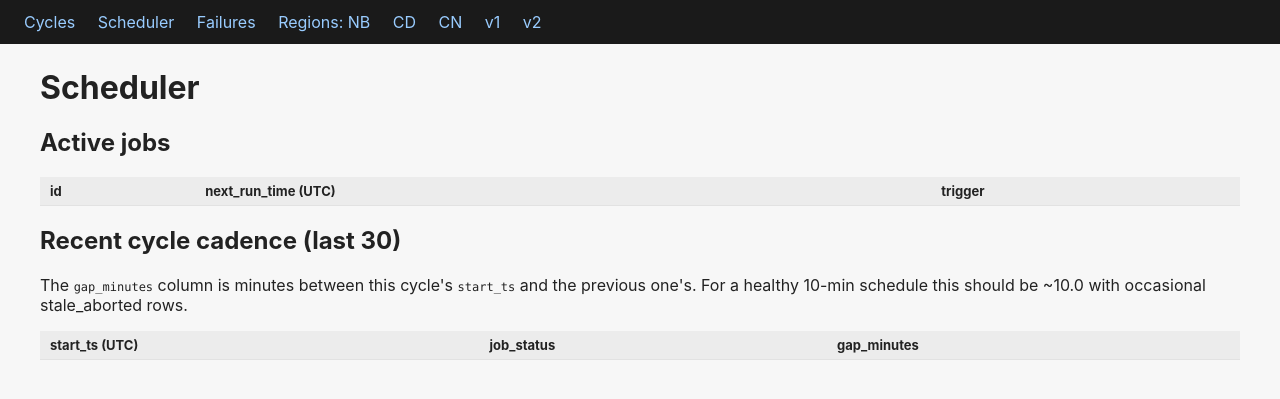
After one commit to z280/scooter-fyi-api, a Python web app: template src/templates/scheduler.html in a window 1280 px wide. The commit adds this page. Shown: the top 399 px of the page. Run offline with Jinja, Linux system fonts and the light colour scheme; the template is opened without the code that fills it, so the values that code supplies are empty.

Commit message:
fix: wall-clock-anchored schedule (survives restarts)
The 10-min ingest cycle and 48-hour archive job both used
IntervalTrigger with no start_date. That re-anchors the schedule to
boot time on every restart, so any worker restart resets the timer.

In practice this meant:
- Every push to main (which docker compose up restarts the worker)
  reset the 10-min cadence — with 9 pushes in one day, the cycle
  effectively never settled into a stable wall-clock rhythm.
- The 48-hour archive job would basically never fire, since the
  worker rarely went 48 hours without a restart. raw_telemetry_points
  would grow unbounded until the next manual flush.

Fix:
- ingest_cycle: CronTrigger(minute='*/N') pins firings to :00, :10,
  :20, :30, :40, :50 UTC. The schedule is now wall-clock stable
  regardless of when the worker booted.
- archive_job: IntervalTrigger now has a fixed start_date
  (2026-01-01 00:00 UTC) so APScheduler computes the next fire as
  anchor + ceil((now - anchor) / interval) * interval. Same 48h
  cadence, but stable across restarts. Next fire after deploy:
  the next 2026-01-01 + 2N*24h boundary.
- Both jobs get misfire_grace_time bumped to handle brief restart
  windows (300s for ingest, 3600s for archive).
- Boot-cycle one-shot remains so a fresh deploy gets data immediately
  instead of waiting up to 10 min.

Also adds /admin/scheduler — shows each job's next_run_time + a
recent-cycles table with computed gap_minutes, so next time someone
wonders 'is it actually running' the answer is one click away.

Co-Authored-By: Claude Opus 4.7 (1M context) <noreply@anthropic.com>

```diff
--- a/src/templates/base.html
+++ b/src/templates/base.html
@@ -29,6 +29,7 @@
 <body>
 <nav>
   <a href="/admin/cycles">Cycles</a>
+  <a href="/admin/scheduler">Scheduler</a>
   <a href="/admin/failures">Failures</a>
   <a href="/admin/regions?layer=neighborhood">Regions: NB</a>
   <a href="/admin/regions?layer=council_district">CD</a>
--- /dev/null
+++ b/src/templates/scheduler.html
@@ -0,0 +1,36 @@
+{% extends "base.html" %}
+{% block title %}scheduler · veo-audit admin{% endblock %}
+{% block content %}
+<h1>Scheduler</h1>
+
+<h2>Active jobs</h2>
+<table>
+  <thead><tr><th>id</th><th>next_run_time (UTC)</th><th>trigger</th></tr></thead>
+  <tbody>
+    {% for j in jobs %}
+      <tr>
+        <td><code>{{ j.id }}</code></td>
+        <td><code>{{ j.next_run_time or '—' }}</code></td>
+        <td><code>{{ j.trigger }}</code></td>
+      </tr>
+    {% endfor %}
+  </tbody>
+</table>
+
+<h2>Recent cycle cadence (last 30)</h2>
+<p>The <code>gap_minutes</code> column is minutes between this cycle's
+<code>start_ts</code> and the previous one's. For a healthy 10-min schedule
+this should be ~10.0 with occasional stale_aborted rows.</p>
+<table>
+  <thead><tr><th>start_ts (UTC)</th><th>job_status</th><th>gap_minutes</th></tr></thead>
+  <tbody>
+    {% for r in recent %}
+      <tr>
+        <td><code>{{ r.start_ts }}</code></td>
+        <td class="status-{{ r.job_status }}">{{ r.job_status }}</td>
+        <td><code>{{ r.gap_minutes if r.gap_minutes is not none else '—' }}</code></td>
+      </tr>
+    {% endfor %}
+  </tbody>
+</table>
+{% endblock %}
```
Also changed, not shown: src/api_admin.py (+41 -0 lines), src/main.py (+32 -11 lines).
